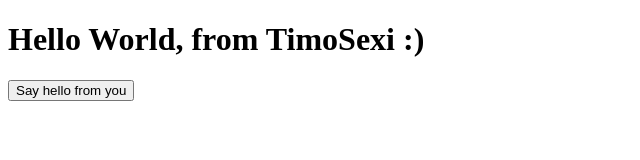
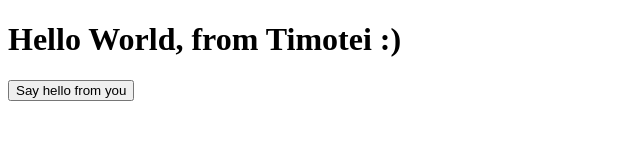
Before and after one commit to ionutpetre/git-example, a plain HTML site: page index.html in a window 1280 px wide. Shown: the full height of the page, 0-640 px from the left. Drawn offline with Linux system fonts and the light colour scheme.

Commit message:
Changed stuff

```diff
--- a/index.html
+++ b/index.html
@@ -2,7 +2,7 @@
 <html>
 
 <head>
-    <title>Git introduction tutorial</title>
+    <title>Timo e sexi</title>
     <script src="scripts/index.js"></script>
 </head>
 
--- a/scripts/index.js
+++ b/scripts/index.js
@@ -2,7 +2,7 @@ var helloMessage = 'Hello World, from ',
     helloEmoticon = ' :)',
     promptMessage = 'Please enter your name',
     //Change this line of code, by adding your name
-    defaultName = 'TimoSexi';
+    defaultName = 'Timotei';
 
 function setHeading1(name) {
     var h1Elem = document.getElementsByTagName('h1')[0];
```
